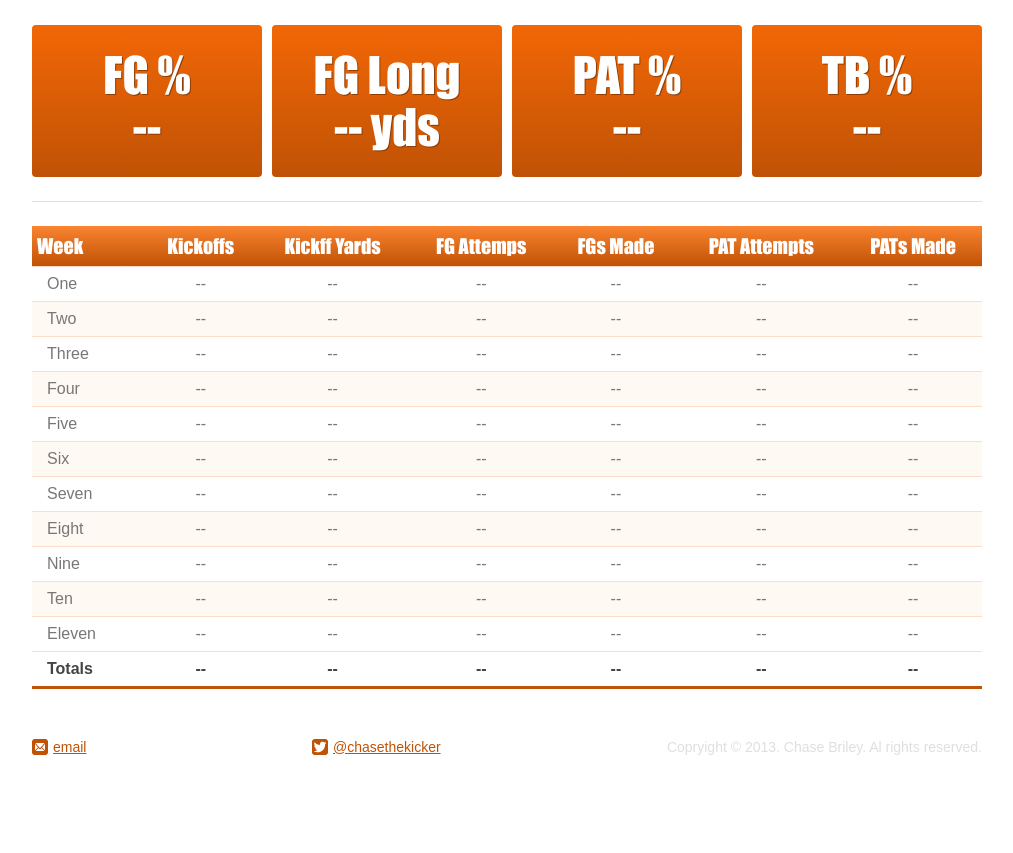
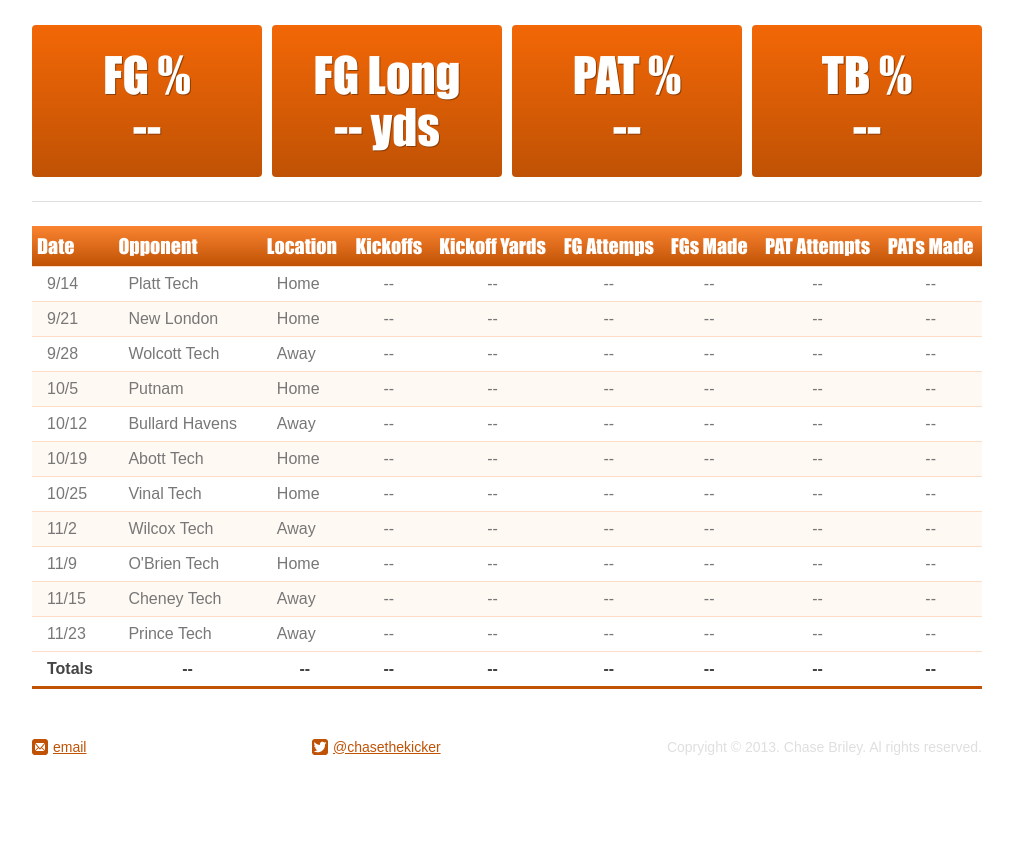
Before and after one commit to rootelement/chasethekicker, a PHP site: page /stats.php in a window 1280 px wide. Shown: the part 600-1453 px from the top of the page, without its empty margins (133-1146 px from the left). Run offline with PHP 8.4, Linux system fonts and the light colour scheme; some libraries are stand-ins or nearby versions.

Commit message:
Add Map Feature.

```diff
--- a/bio.php
+++ b/bio.php
@@ -40,5 +40,9 @@
 
       <?php include('includes/action-items.php') ?>
     </div>
+    <div class="tertiary-content">
+      <h2 class="call-out">Camp History</h2>
+      <div id="map"></div>
+    </div>
   </div>
 <?php include('includes/footer.php') ?>
--- a/includes/footer.php
+++ b/includes/footer.php
@@ -1,10 +1,7 @@
 <footer>
     <div class="email">
-<a href="&#x6d;&#x61;&#x69;&#000108;&#116;&#000111;&#58;&#x63;&#x68;&#00097;&#x73;&#000101;&#x40;&#x63;&#x68;&#00097;&#115;&#x65;&#000116;&#000104;&#x65;&#x6b;&#x69;&#99;&#x6b;&#101;&#000114;&#x2e;&#x63;&#000111;&#x6d;?subject=&cc=&bcc=&body=" style="" class="" id="">&#101;&#x6d;&#x61;&#x69;&#108;</a>
-
-
-
-</div>
+      <a href="&#x6d;&#x61;&#x69;&#000108;&#116;&#000111;&#58;&#x63;&#x68;&#00097;&#x73;&#000101;&#x40;&#x63;&#x68;&#00097;&#115;&#x65;&#000116;&#000104;&#x65;&#x6b;&#x69;&#99;&#x6b;&#101;&#000114;&#x2e;&#x63;&#000111;&#x6d;">&#101;&#x6d;&#x61;&#x69;&#108;</a>
+    </div>
     <div class="twitter"><a href="http://twitter.com/chasethekicker">@chasethekicker</a></div>
     <div class="copyright">Copryight &copy; 2013. Chase Briley. Al rights reserved.</div>
 </footer>
@@ -12,8 +9,12 @@
 <script src="//ajax.googleapis.com/ajax/libs/jquery/1.10.2/jquery.min.js"></script>
 <script>window.jQuery || document.write('<script src="javascripts/vendor/jquery-1.10.2.min.js"><\/script>')</script>
 <script src="javascripts/plugins.js"></script>
-<script src="javascripts/main.js"></script>
 <!-- Google Analytics: change UA-XXXXX-X to be your site's ID. -->
+<?php if($file == "bio") { ?>
+  <script src="javascripts/map-locations.js"></script>
+  <script type="text/javascript" src="http://maps.google.com/maps/api/js?sensor=false"></script>
+  <script src="javascripts/vendor/jquery.gomap-1.3.2.min.js"></script>
+<?php } ?>
 <script>
   (function(b,o,i,l,e,r){b.GoogleAnalyticsObject=l;b[l]||(b[l]=
   function(){(b[l].q=b[l].q||[]).push(arguments)});b[l].l=+new Date;
--- a/includes/seo-config.php
+++ b/includes/seo-config.php
@@ -6,23 +6,23 @@
   switch ($file) {
     // Home Page title and meta data
     case "index":
-      $pageTitle = "2014 College Kicking Prospect";
+      $pageTitle = "Chase Briley | 2014 College Kicking Prospect";
       $keywordTag = "$pageTitle, college kicker, high school kicker ";
-      $descriptionTag = "$pageTitle - 2014 College Kicking Prospect";
+      $descriptionTag = "Chase Briley is a 2014 college kicking prospect from Hartford, CT.";
       break;
 
     // BioPage title and meta data
       case "bio":
-      $pageTitle = "Bio";
+      $pageTitle = "Chase Briley Bio";
       $keywordTag = "biography, college, kicking, kicker, chase briley";
-      $descriptionTag = "Biography of Chase Briley, a 2014 College kicking prospect";
+      $descriptionTag = "Biography of Chase Briley, a 2014 College kicking prospect.";
       break;
 
     // Videos Page title and meta data
       case "videos":
-      $pageTitle = "Kicking Videos";
+      $pageTitle = "Chase Briley Kicking Videos";
       $keywordTag = "kicking videos, punting, field goals, kicking";
-      $descriptionTag = "College Kicker recruiting videos for Chase Briley";
+      $descriptionTag = "College Kicker recruiting videos for Chase Briley.";
       break;
 
     // Default title and meta data
--- a/javascripts/main.js
+++ /dev/null
@@ -1,4 +0,0 @@
-$(document).ready(function(){
-
-
-});
--- a/sass/partials/_grid.sass
+++ b/sass/partials/_grid.sass
@@ -41,6 +41,7 @@ body
     +grid-span(8,9)
   .col-3
     +grid-span(8,17)
+
 #stats
   .col-1
     +grid-span(6,1)
@@ -63,6 +64,13 @@ body
   overflow: hidden
   .action-items
     +margin-leader(.5)
+.tertiary-content
+  +grid-span(24,1)
+  +margin-leader(2)
+  clear: both
+  #map
+    +grid-span(24,1)
+    height: 300px
 footer
   +grid-span(24,1)
   +margin-leader(2)
--- a/sass/partials/_tables.sass
+++ b/sass/partials/_tables.sass
@@ -16,12 +16,12 @@ table
 #stats
   th
     text-align: center
-    &:first-child
+    &:first-child, &.opponent, &.location
       text-align: left
   td
     padding: 15px
     text-align: center
-    &:first-child
+    &:first-child, &.opponent, &.location
       text-align: left
     color: $text-color-primary
   tfoot
--- a/sass/partials/_typography.sass
+++ b/sass/partials/_typography.sass
@@ -58,6 +58,10 @@ a
     margin-left: 1em
     li
       list-style: disc
+.gomapMarker
+  span
+    +adjust-font-size-to(13px)
+    +adjust-leading-to(3.5)
 #main-content, footer
   a
     //normal, hover, active, visited, focus
--- /dev/null
+++ b/sass/partials/_video.sass
@@ -0,0 +1,11 @@
+.vid-placeholder
+  height: 270px
+  width: 480px
+  background-color: $text-color-secondary
+  text-align: center
+  h2
+    line-height: 270px !important
+    padding: 0
+    margin: 0
+    color: $team-color-secondary !important
+    +text-shadow(0 0 1px $text-color-primary)
--- a/sass/style.sass
+++ b/sass/style.sass
@@ -28,3 +28,4 @@ $legacy-support-for-mozilla: false
 @import "partials/horizontal-row"
 @import "partials/nav"
 @import "partials/tables"
+@import "partials/video"
--- a/stats.php
+++ b/stats.php
@@ -24,9 +24,11 @@
   <table>
     <thead>
       <tr>
-        <th>Week</th>
+        <th>Date</th>
+        <th class="opponent">Opponent</th>
+        <th class="location">Location</th>
         <th>Kickoffs</th>
-        <th>Kickff Yards</th>
+        <th>Kickoff Yards</th>
         <th>FG Attemps</th>
         <th>FGs Made</th>
         <th>PAT Attempts</th>
@@ -35,7 +37,9 @@
     </thead>
     <tbody>
       <tr>
-        <td>One</td>
+        <td>9/14</td>
+        <td class="opponent">Platt Tech</td>
+        <td class="location">Home</td>
         <td>--</td>
         <td>--</td>
         <td>--</td>
@@ -44,7 +48,9 @@
         <td>--</td>
       </tr>
       <tr>
-        <td>Two</td>
+        <td>9/21</td>
+        <td class="opponent">New London</td>
+        <td class="location">Home</td>
         <td>--</td>
         <td>--</td>
         <td>--</td>
@@ -53,7 +59,9 @@
         <td>--</td>
       </tr>
       <tr>
-        <td>Three</td>
+        <td>9/28</td>
+        <td class="opponent">Wolcott Tech</td>
+        <td class="location">Away</td>
         <td>--</td>
         <td>--</td>
         <td>--</td>
@@ -62,7 +70,9 @@
         <td>--</td>
       </tr>
       <tr>
-        <td>Four</td>
+        <td>10/5</td>
+        <td class="opponent">Putnam</td>
+        <td class="location">Home</td>
         <td>--</td>
         <td>--</td>
         <td>--</td>
@@ -71,7 +81,9 @@
         <td>--</td>
       </tr>
       <tr>
-        <td>Five</td>
+        <td>10/12</td>
+        <td class="opponent">Bullard Havens</td>
+        <td class="location">Away</td>
         <td>--</td>
         <td>--</td>
         <td>--</td>
@@ -80,7 +92,9 @@
         <td>--</td>
       </tr>
       <tr>
-        <td>Six</td>
+        <td>10/19</td>
+        <td class="opponent">Abott Tech</td>
+        <td class="location">Home</td>
         <td>--</td>
         <td>--</td>
         <td>--</td>
@@ -89,7 +103,9 @@
         <td>--</td>
       </tr>
       <tr>
-        <td>Seven</td>
+        <td>10/25</td>
+        <td class="opponent">Vinal Tech</td>
+        <td class="location">Home</td>
         <td>--</td>
         <td>--</td>
         <td>--</td>
@@ -98,7 +114,9 @@
         <td>--</td>
       </tr>
       <tr>
-        <td>Eight</td>
+        <td>11/2</td>
+        <td class="opponent">Wilcox Tech</td>
+        <td class="location">Away</td>
         <td>--</td>
         <td>--</td>
         <td>--</td>
@@ -107,7 +125,9 @@
         <td>--</td>
       </tr>
       <tr>
-        <td>Nine</td>
+        <td>11/9</td>
+        <td class="opponent">O'Brien Tech</td>
+        <td class="location">Home</td>
         <td>--</td>
         <td>--</td>
         <td>--</td>
@@ -116,7 +136,9 @@
         <td>--</td>
       </tr>
       <tr>
-        <td>Ten</td>
+        <td>11/15</td>
+        <td class="opponent">Cheney Tech</td>
+        <td class="location">Away</td>
         <td>--</td>
         <td>--</td>
         <td>--</td>
@@ -125,7 +147,9 @@
         <td>--</td>
       </tr>
       <tr>
-        <td>Eleven</td>
+        <td>11/23</td>
+        <td class="opponent">Prince Tech</td>
+        <td class="location">Away</td>
         <td>--</td>
         <td>--</td>
         <td>--</td>
@@ -142,6 +166,8 @@
           <td>--</td>
           <td>--</td>
           <td>--</td>
+          <td>--</td>
+          <td>--</td>
         </tr>
       </tfoot>
     </tbody>
--- a/stylesheets/style.css
+++ b/stylesheets/style.css
@@ -826,7 +853,7 @@ table tr:nth-child(2n) td {
   text-align: center;
 }
 /* line 19, ../sass/partials/_tables.sass */
-#stats th:first-child {
+#stats th:first-child, #stats th.opponent, #stats th.location {
   text-align: left;
 }
 /* line 21, ../sass/partials/_tables.sass */
@@ -836,7 +863,7 @@ table tr:nth-child(2n) td {
   color: #777777;
 }
 /* line 24, ../sass/partials/_tables.sass */
-#stats td:first-child {
+#stats td:first-child, #stats td.opponent, #stats td.location {
   text-align: left;
 }
 /* line 28, ../sass/partials/_tables.sass */
```
Also changed, not shown: other parts of stylesheets/style.css (+54 -11 lines), javascripts/map-locations.js (added, +99 -0 lines), videos.php (+18 -2 lines), javascripts/vendor/jquery.gomap-1.3.2.min.js (added).
